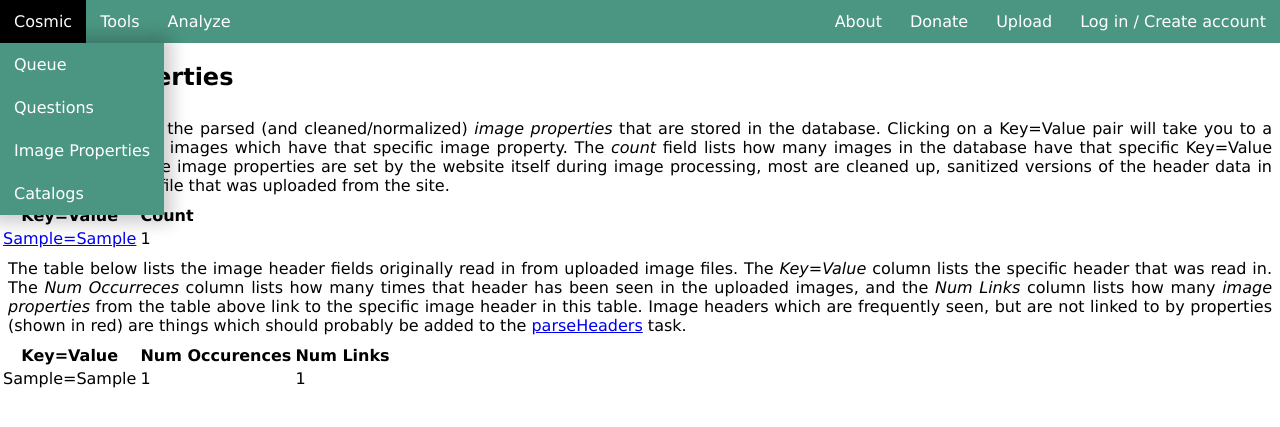
After one commit to AndrewBuck/cosmic, a Django app: page /imageProperties/ in a window 1280 px wide. The commit adds this page. Shown: the top 427 px of the page. Run offline with Django 3.2, Linux system fonts and the light colour scheme; tables that the repository leaves empty hold one stand-in row (values such as "Sample post"); parts of the project's set-up code (start-up, migrations or seed data) failed here and were passed over.

Commit message:
Adding /imageProperties page which shows all ImageProperties and ImageHeaderFields which are in the database.

```diff
--- a/cosmic/urls.py
+++ b/cosmic/urls.py
@@ -44,6 +44,7 @@
     url(r'^image/(?P<id>[0-9]+)/$', views.image),
     url(r'^image/(?P<id>[0-9]+)/sources/$', views.imageSources),
     url(r'^image/(?P<id>[0-9]+)/properties/$', views.imageProperties),
+    url(r'^imageProperties/$', views.allImageProperties),
 
     url(r'^query/$', views.query),
 
--- a/cosmicapp/models.py
+++ b/cosmicapp/models.py
@@ -528,7 +528,7 @@
     file, e.g. frame type, seeing conditions, etc).
     """
     image = models.ForeignKey(Image, db_index=True, on_delete=models.CASCADE, related_name='properties')
-    header = models.ForeignKey(ImageHeaderField, db_index=True, on_delete=models.CASCADE, null=True)  #TODO: Make this many to many?
+    header = models.ForeignKey(ImageHeaderField, db_index=True, on_delete=models.CASCADE, null=True, related_name='properties')  #TODO: Make this many to many?
     key = models.TextField()
     value = models.TextField()
     createDateTime = models.DateTimeField(auto_now=True)
--- /dev/null
+++ b/cosmicapp/templates/cosmicapp/allImageProperties.html
@@ -0,0 +1,59 @@
+{% extends "cosmicapp/base.html" %}
+
+{% load static %}
+{% load cosmicapp_extras %}
+
+{% block extratitle %} - Image Properties {% endblock extratitle %}
+
+{% block extrahead %}
+{% endblock extrahead %}
+
+{% block mainbody %}
+<h2>Image Properties</h2>
+
+<p>
+Below is a table of the parsed (and cleaned/normalized) <i>image properties</i> that are
+stored in the database.  Clicking on a Key=Value pair will take you to a query for all of
+the images which have that specific image property.  The <i>count</i> field lists how many
+images in the database have that specific Key=Value pair.  Although some image properties
+are set by the website itself during image processing, most are cleaned up, sanitized
+versions of the header data in the original image file that was uploaded from the site.
+</p>
+
+<table>
+    <tr><th>Key=Value</th> <th>Count</th></tr>
+    {% for property in properties %}
+        <tr>
+        <td><a href="/image/gallery/?queryParams=imageProperty={{property.key}}={{property.value}}">{{property.key}}={{property.value}}</a></td>
+        <td>{{property.count}}</td>
+        </tr>
+    {% endfor %}
+</table>
+
+<p>
+The table below lists the image header fields originally read in from uploaded image
+files.  The <i>Key=Value</i> column lists the specific header that was read in.  The <i>Num
+Occurreces</i> column lists how many times that header has been seen in the uploaded
+images, and the <i>Num Links</i> column lists how many <i>image properties</i> from the
+table above link to the specific image header in this table.  Image headers which are
+frequently seen, but are not linked to by properties (shown in red) are things which should probably be
+added to the <a href="/about/processes/parseHeaders">parseHeaders</a> task.
+</p>
+
+<table>
+    <tr><th>Key=Value</th> <th>Num Occurences</th> <th>Num Links</th></tr>
+    {% for header in headers %}
+
+        <tr>
+        <td>
+            <font {% if header.countOccurrences != header.countLinks %} color=red {% endif %}>
+            {{header.key}}={{header.value}}
+            </font>
+        </td>
+        <td>{{header.countOccurrences}}</td>
+        <td>{{header.countLinks}}</td>
+        </tr>
+    {% endfor %}
+</table>
+
+{% endblock mainbody %}
--- a/cosmicapp/templates/cosmicapp/base.html
+++ b/cosmicapp/templates/cosmicapp/base.html
@@ -14,6 +14,7 @@
 	<div class="dropdown-content">
 		<a href="/processqueue">Queue</a>
 		<a href="/questions">Questions</a>
+		<a href="/imageProperties">Image Properties</a>
 		<a href="/catalogs">Catalogs</a>
 	</div>
 	</li>
--- a/cosmicapp/views.py
+++ b/cosmicapp/views.py
@@ -538,6 +538,21 @@
     context['fitsHeaderString'] = fitsHeaderString
 
     return render(request, "cosmicapp/imageProperties.html", context)
+
+def allImageProperties(request):
+    context = {"user" : request.user}
+
+    properties = ImageProperty.objects.all().values('key', 'value').annotate(count=Count('id')).order_by('-count')
+    context['properties'] = properties
+
+    headers = ImageHeaderField.objects.all()\
+        .values('key', 'value')\
+        .annotate(countOccurrences=Count('id'), countLinks=Count('properties__id'))\
+        .order_by('countLinks', '-countOccurrences')
+
+    context['headers'] = headers
+
+    return render(request, "cosmicapp/allImageProperties.html", context)
 
 #TODO: This can probably be removed.
 """
```
